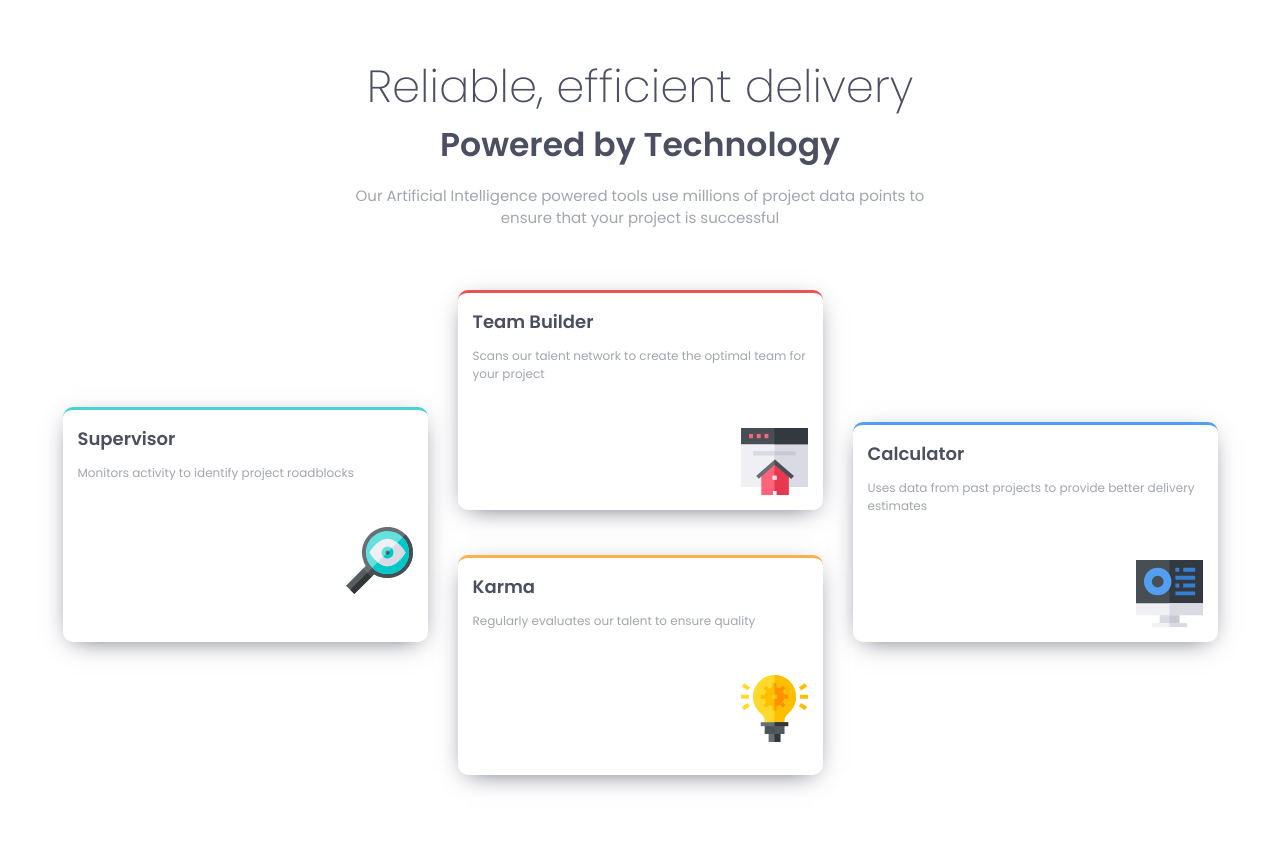
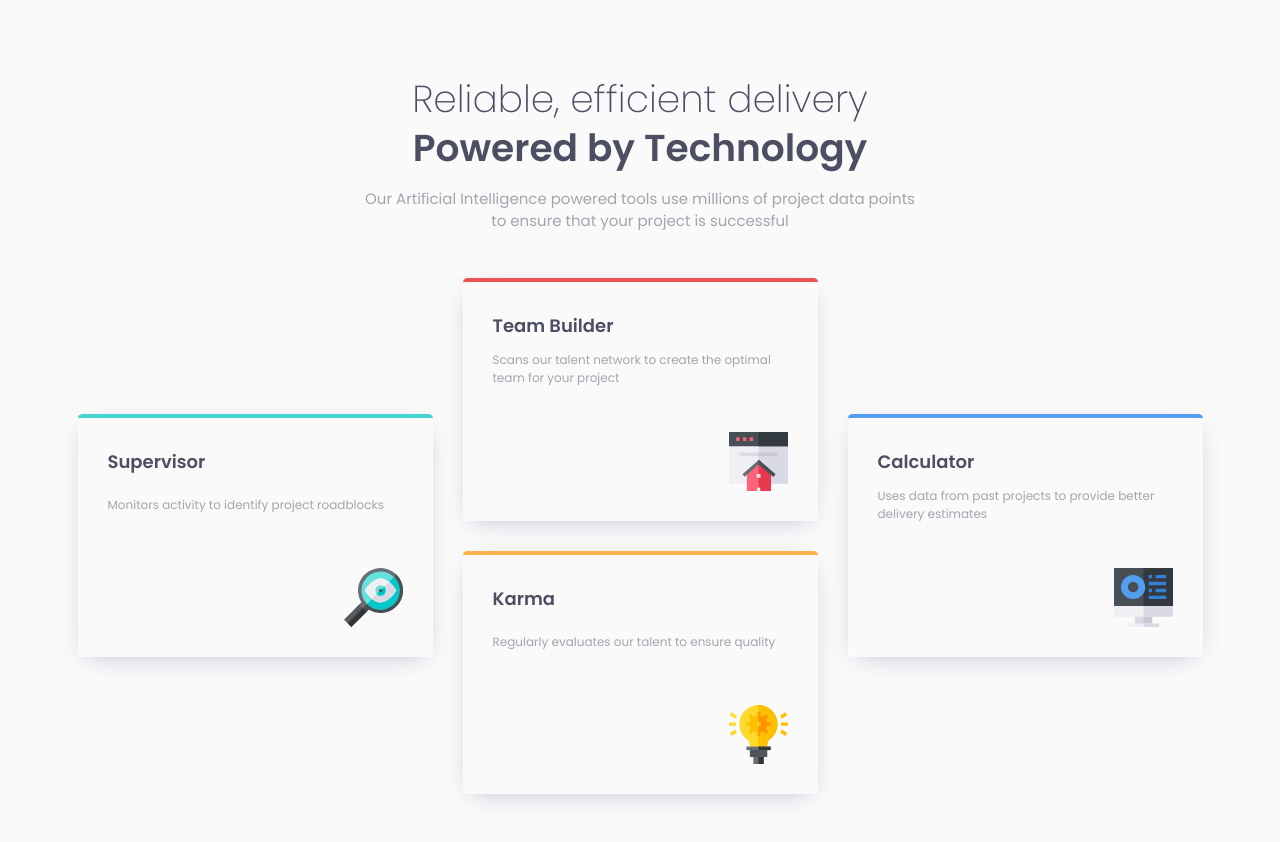
Before and after one commit to AsadullahBadhan/four-card-feature-section, a website: page index.html in a window 1280 px wide. Drawn offline with Linux system fonts and the light colour scheme.

Commit message:
spacing change on card section

```diff
--- a/index.html
+++ b/index.html
@@ -14,8 +14,11 @@
 	<body>
 		<section class="feature">
 			<div class="feature-header">
-				<h1 class="feature-title">Reliable, efficient delivery</h1>
-				<h2 class="feature-subtitle">Powered by Technology</h2>
+				<h1 class="feature-title">
+					Reliable, efficient delivery
+					<br />
+					<span class="feature-subtitle">Powered by Technology</span>
+				</h1>
 				<p class="feature-text">Our Artificial Intelligence powered tools use millions of project data points to ensure that your project is successful</p>
 			</div>
 			<div class="feature-card">
--- a/sass/index.scss
+++ b/sass/index.scss
@@ -23,12 +23,12 @@ $light-gray: hsl(0, 0%, 98%);
 }
 
 body {
-	background-color: white;
+	background-color: $light-gray;
 }
 
 .feature {
-	padding: 1.5em;
-	margin: 2em auto;
+	padding-inline: 2.5rem;
+	margin: 5em auto;
 	width: 100%;
 	max-width: 1200px;
 	display: flex;
@@ -37,56 +37,53 @@ body {
 	flex-direction: column;
 
 	&-header {
-		width: min(100%, 600px);
+		width: min(100%, 550px);
 		text-align: center;
 	}
 	&-title {
 		color: $dark-blue;
 		font-weight: 200;
-		font-size: clamp(1.3rem, 5vw, 3rem);
+		font-size: clamp(2rem, 5vw, 2.5rem);
+		line-height: 1.3;
 	}
 
 	&-subtitle {
-		color: $dark-blue;
 		font-weight: 600;
-		font-size: clamp(1.3rem, 5vw, 2.2rem);
 	}
 
 	&-text {
 		color: $gray-blue;
 		margin-top: 1em;
-		font-size: clamp(0.8rem, 2vw, 1rem);
+		font-size: 1rem;
 	}
 
 	&-card {
 		width: 100%;
+		display: grid;
+		grid-gap: 2em;
 		margin-top: 3rem;
 	}
 }
 
-@media screen and (min-width: 420px) and (max-width: 768px) {
+@media screen and (max-width: 425px) {
+	.feature {
+		padding: 1rem;
+	}
+}
+@media screen and (min-width: 580px) {
 	.feature-card {
-		display: grid;
 		grid-template-columns: repeat(2, 1fr);
-		grid-gap: 2em;
-
-		.card {
-			margin-top: 0;
-		}
 	}
 }
 
-@media screen and (min-width: 768px) {
+@media screen and (min-width: 880px) {
 	.feature-card {
-		display: grid;
 		grid-template-columns: repeat(3, 1fr);
 		grid-template-rows: repeat(4, 1fr);
-		grid-gap: 2em;
 	}
 
 	.card {
 		&:nth-child(1) {
-			margin-top: 0;
 			grid-row: 2 / 4;
 		}
 		&:nth-child(2) {
@@ -105,15 +102,15 @@ body {
 }
 
 .card {
-	padding: 1rem;
-	margin-top: 1rem;
-	width: min(100%, 25rem);
-	border-radius: 10px;
-	box-shadow: 0px 6px 25px -10px $dark-blue;
+	$br: 0.3rem;
+	padding: 2rem;
+	border-radius: $br;
+	border-top: $br solid;
+	box-shadow: 0px 6px 25px -10px rgb(0 0 100 / 0.3);
 	transition: all 0.3s ease-in-out;
-	cursor: pointer;
 	display: flex;
 	flex-direction: column;
+	justify-content: space-between;
 
 	&-title {
 		font-size: 1.2rem;
@@ -135,21 +132,16 @@ body {
 		align-self: flex-end;
 	}
 
-	&:hover {
-		box-shadow: 0px 0px 20px $dark-blue;
-	}
-
 	&:nth-child(1) {
-		border-top: 3px solid $cyan;
-		margin-top: 0;
+		border-color: $cyan;
 	}
 	&:nth-child(2) {
-		border-top: 3px solid $red;
+		border-color: $red;
 	}
 	&:nth-child(3) {
-		border-top: 3px solid $orange;
+		border-color: $orange;
 	}
 	&:nth-child(4) {
-		border-top: 3px solid $blue;
+		border-color: $blue;
 	}
 }
```
Also changed, not shown: css/index.css.
